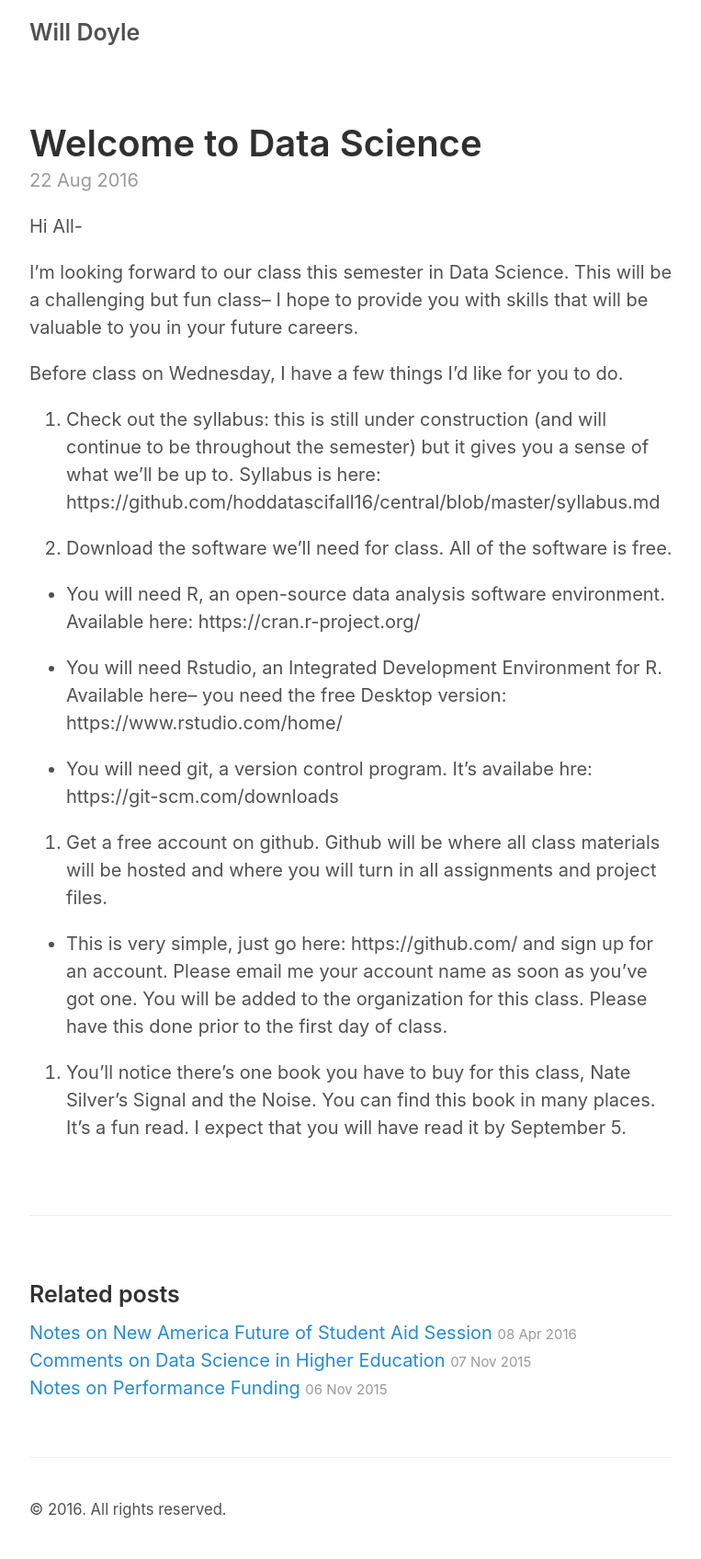
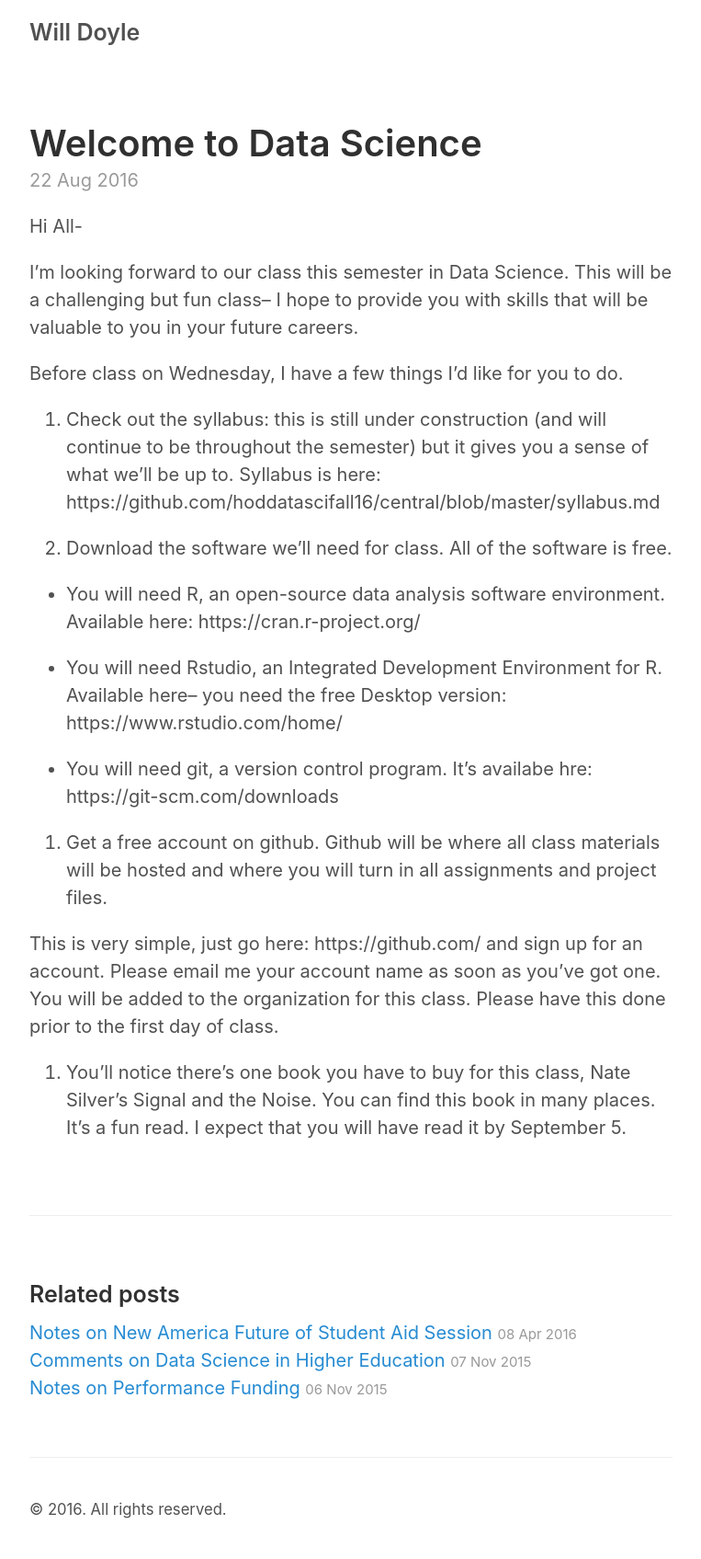
Before and after one commit to wdoyle42/wdoyle42.github.io, a Jekyll site: the page built from _posts/2016-08-22-welcome_to_data_sci.md, in a window 1280 px wide. Shown: the whole page at 92% size, without its empty margins (258-1021 px from the left). Built offline with Jekyll 4.4.1, drawn with Linux system fonts in a browser that asks for light colours.

```diff
--- a/_posts/2016-08-22-welcome_to_data_sci.md
+++ b/_posts/2016-08-22-welcome_to_data_sci.md
@@ -13,14 +13,14 @@ Before class on Wednesday, I have a few things I'd like for you to do.
 
 2. Download the software we'll need for class. All of the software is free.
 
-- You will need R, an open-source data analysis software environment. Available here: https://cran.r-project.org/
+  - You will need R, an open-source data analysis software environment. Available here: https://cran.r-project.org/
 
-- You will need Rstudio, an Integrated Development Environment for R. Available here-- you need the free Desktop version: https://www.rstudio.com/home/
+  - You will need Rstudio, an Integrated Development Environment for R. Available here-- you need the free Desktop version: https://www.rstudio.com/home/
 
-- You will need git, a version control program. It's availabe hre: https://git-scm.com/downloads
+  - You will need git, a version control program. It's availabe hre: https://git-scm.com/downloads
 
 3. Get a free account on github. Github will be where all class materials will be hosted and where you will turn in all assignments and project files.
 
-- This is very simple, just go here: https://github.com/ and sign up for an account. Please email me your account name as soon as you've got one. You will be added to the organization for this class. Please have this done prior to the first day of class.
+This is very simple, just go here: https://github.com/ and sign up for an account. Please email me your account name as soon as you've got one. You will be added to the organization for this class. Please have this done prior to the first day of class.
 
 4. You'll notice there's one book you have to buy for this class, Nate Silver's Signal and the Noise. You can find this book in many places. It's a fun read. I expect that you will have read it by September 5.
```
